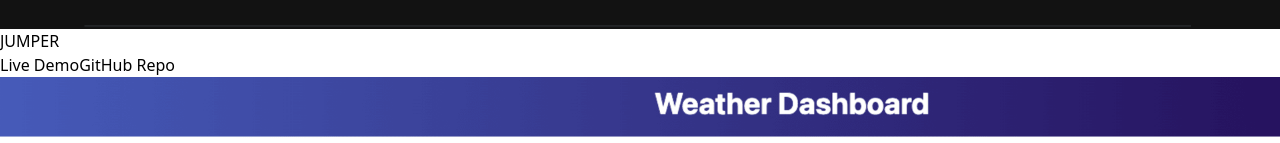
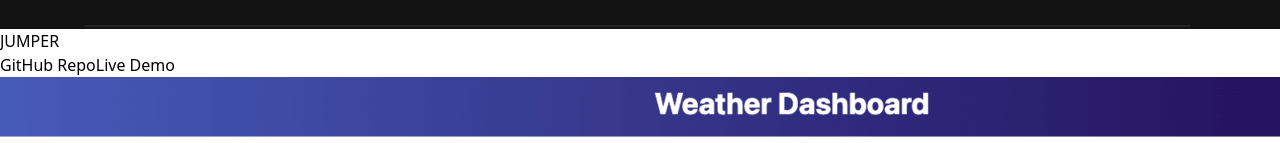
Before and after one commit to rvrutan/portfolio, a React (Vite) app: page /portfolio in a window 1280 px wide. Shown: the part 594-737 px from the top of the page. Built offline with nearby package versions, Linux system fonts and the light colour scheme.

Commit message:
live demo button is now hidden when no link found

```diff
--- a/src/components/Project.jsx
+++ b/src/components/Project.jsx
@@ -1,12 +1,28 @@
 export default function Project({ title, img, liveLink, repoLink }) {
   return (
     <div className="bg-gray-900 shadow-lg rounded-lg overflow-hidden">
-        <img src={img} alt={title} className="w-full h-48 object-cover"/>
+      <img src={img} alt={title} className="w-full h-48 object-cover" />
       <div className="p-4">
         <h3 className="text-xl font-bold text-center ">{title}</h3>
         <div className="flex justify-between mt-2">
-            <a href={liveLink} target="_blank" rel="noreferrer" className="text-blue-300">Live Demo</a>
-            <a href={repoLink} target="_blank" rel="noreferrer" className="text-blue-300">GitHub Repo</a>
+          <a
+            href={repoLink}
+            target="_blank"
+            rel="noreferrer"
+            className="text-blue-300"
+          >
+            GitHub Repo
+          </a>
+          {liveLink && (
+            <a
+              href={liveLink}
+              target="_blank"
+              rel="noreferrer"
+              className="text-blue-300"
+            >
+              Live Demo
+            </a>
+          )}
         </div>
       </div>
     </div>
```
Lines whose indentation alone changed are shown as unchanged.
